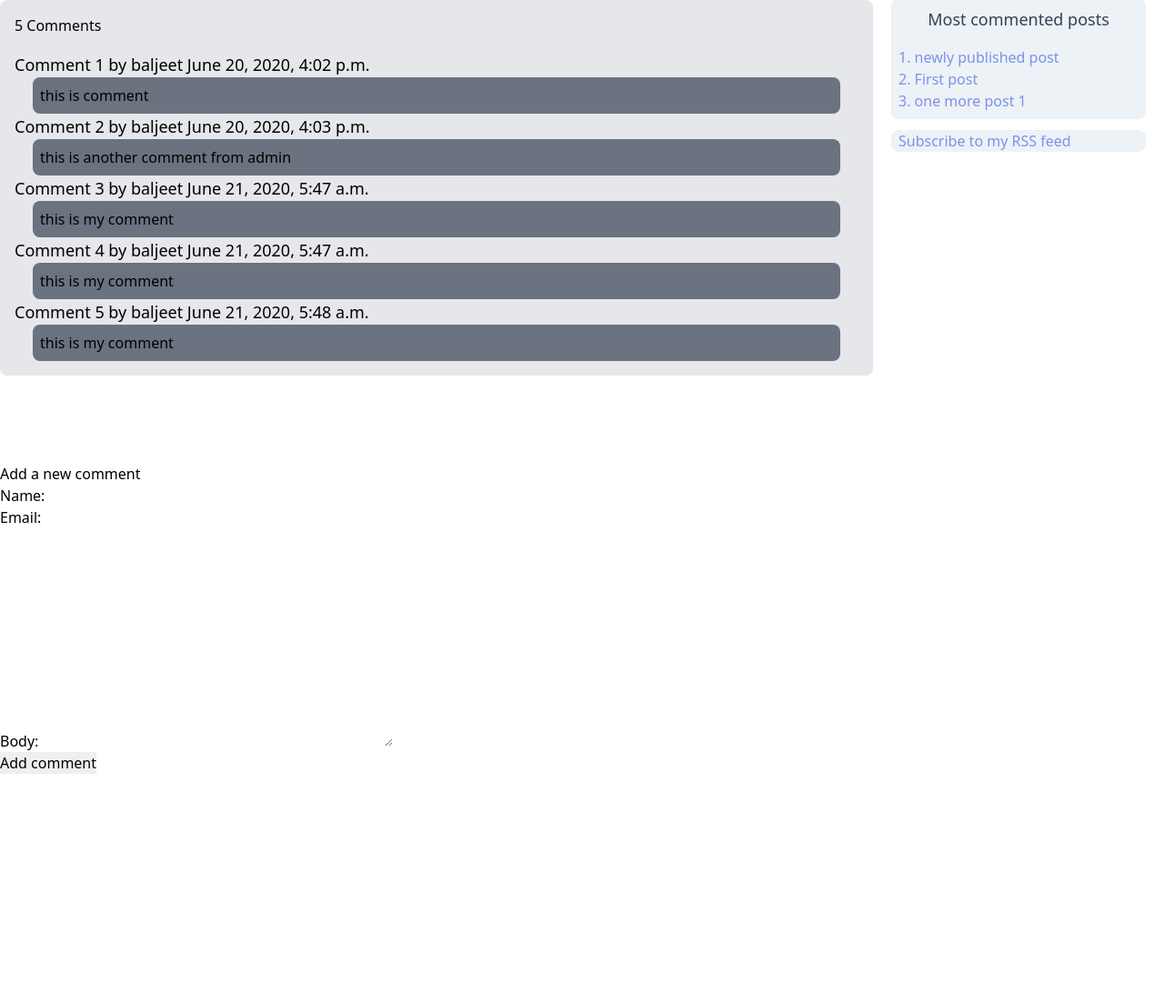
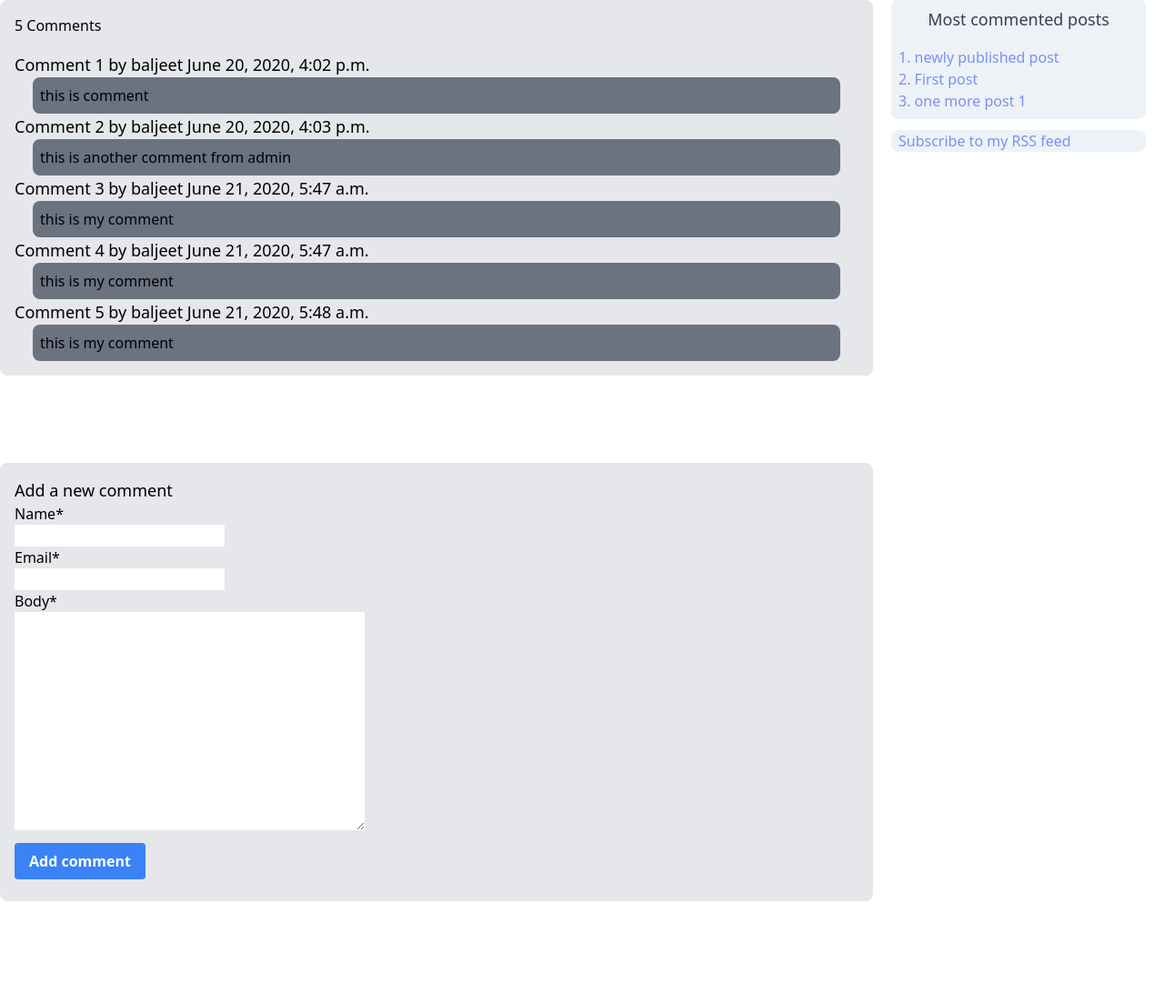
Before and after one commit to baljeetjangra/techbee-blog, a Django app: template blog/templates/blog/post/detail.html in a window 1280 px wide. Shown: the part 482-1585 px from the top of the page at 91% size. Before the commit the page ends 1333 px from the top, so only its background shows below. Run offline with Django 3.2, Linux system fonts and the light colour scheme; the template is opened without the code that fills it: values that come from a table or form of the project are taken from there, others are empty; data comes from the database, SQL or seed files in the repository; parts of the project's set-up code (start-up, migrations or seed data) failed here and were passed over; some libraries are stand-ins or nearby versions.

Commit message:
Frontend Changes - Comments

```diff
--- a/blog/templates/blog/post/detail.html
+++ b/blog/templates/blog/post/detail.html
@@ -1,4 +1,6 @@
 {% extends "base.html" %}
+{% load crispy_forms_tags %}
+
 {% load blog_tags %}
 {% block title %}{{ post.title }}{% endblock %}
 {% block content %}
@@ -59,16 +61,18 @@
                 <p>There are no comments yet.</p>
                 {% endfor %}
             </div>
-                {% if new_comment %}
-                <h2 class="font-medium bg-gray-500 rounded-lg p-2 mx-5">Your comment has been added.</h2>
-                {% else %}
-                <h2>Add a new comment</h2>
-                <form method="post">
-                    {{ comment_form.as_p }}
+            {% if new_comment %}
+            <h2 class="font-medium bg-gray-500 rounded-lg p-2 mx-5">Your comment has been added.</h2>
+            {% else %}
+                        <div class="bg-gray-200 my-24    p-4 rounded-lg">
+                <h2 class="text-lg">Add a new comment</h2>
+                <form class="uniForm" method="post">
+                    {{ comment_form|crispy }}
                     {% csrf_token %}
-                    <p><input type="submit" value="Add comment"></p>
+                    <p><input class="bg-blue-500 hover:bg-blue-700 text-white font-bold py-2 my-2 px-4 rounded focus:outline-none focus:shadow-outline" type="submit" value="Add comment"></p>
                 </form>
                 {% endif %}
+            </div>
             </div>
             <div class="sm:w-1/2 lg:w-1/4 ">
                 <aside class="text-gray-700 body-font">
--- a/techbee/settings.py
+++ b/techbee/settings.py
@@ -43,7 +43,11 @@ INSTALLED_APPS = [
     'django.contrib.sites',
     'django.contrib.sitemaps',
     'django.contrib.postgres',
+    'crispy_forms',
 ]
+
+CRISPY_TEMPLATE_PACK = 'bootstrap4'
+
 
 MIDDLEWARE = [
     'django.middleware.security.SecurityMiddleware',
```
